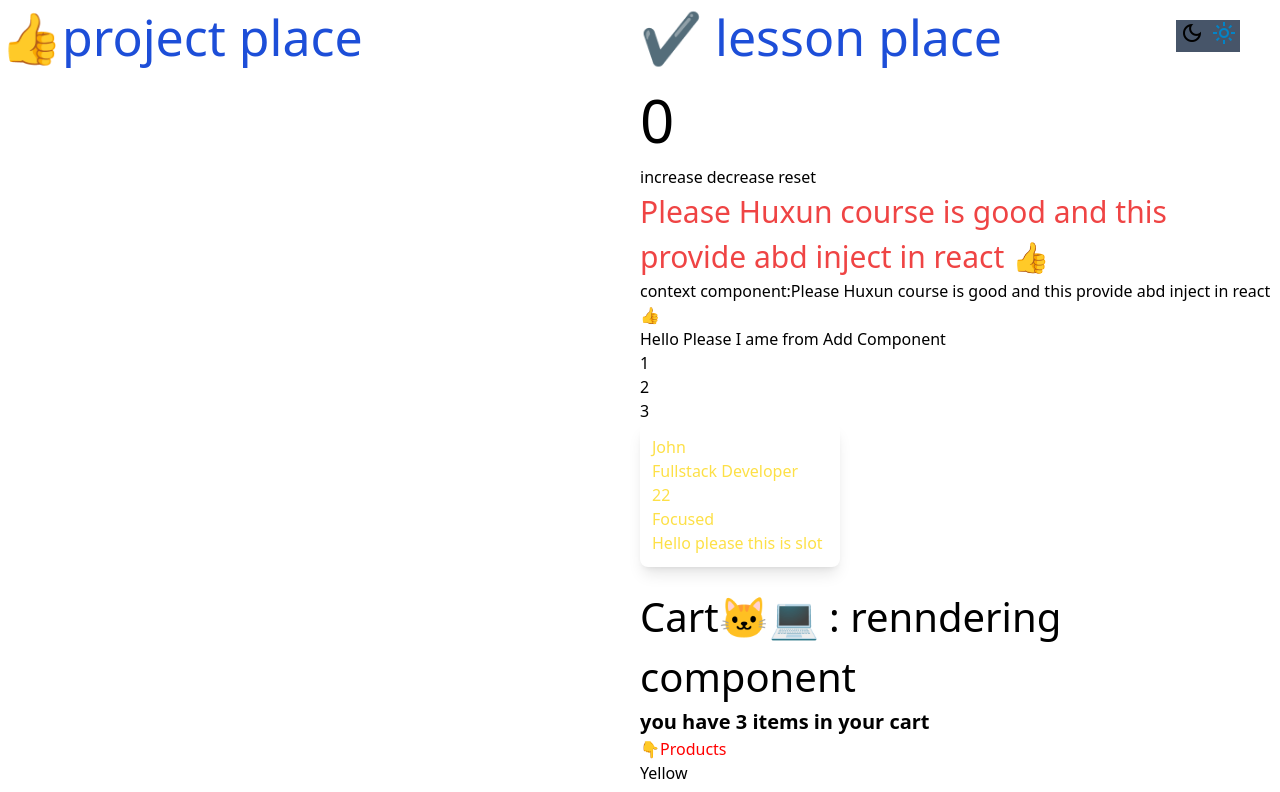
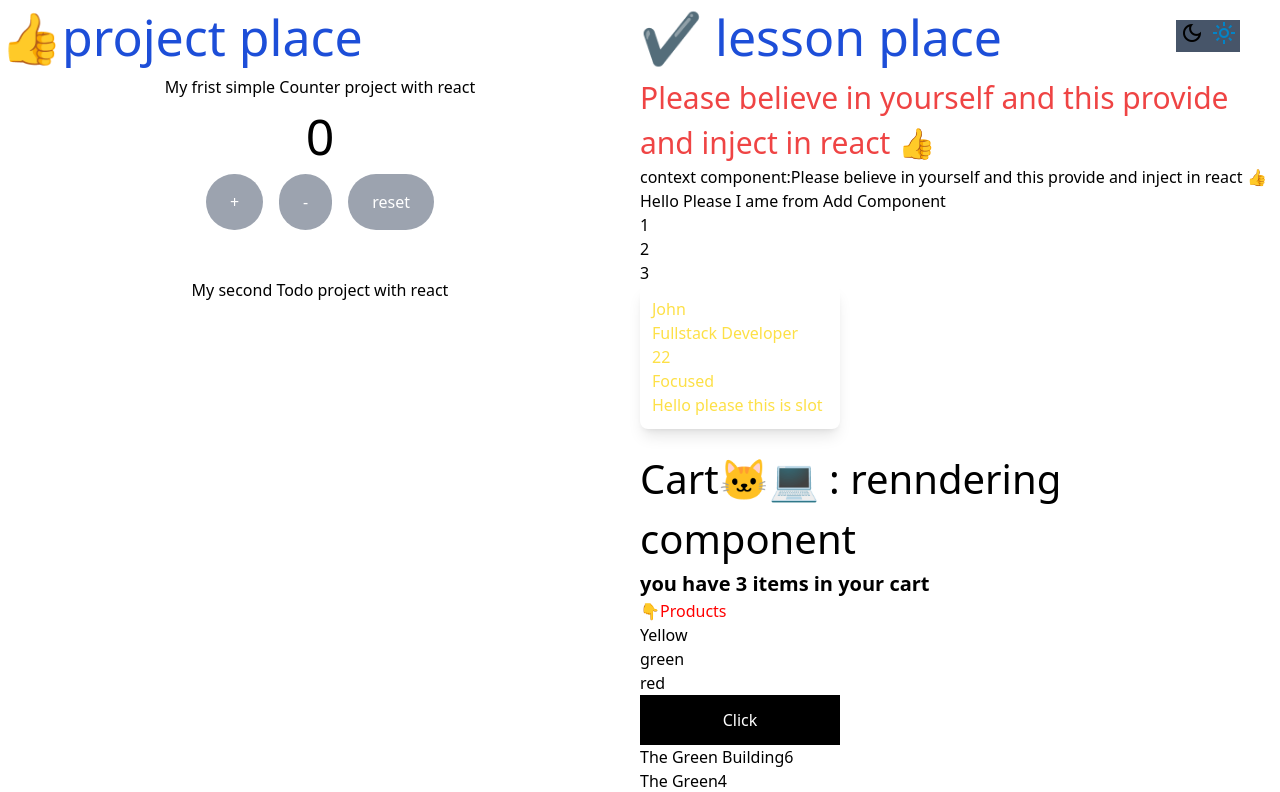
Before and after one commit to gyamficodes/myapp-react-lesson, a React (Create React App) app: page / in a window 1280 px wide. Shown: the top 792 px of the page. Built offline with nearby package versions, Linux system fonts and the light colour scheme; no server answers.

Commit message:
Project  started.

```diff
--- a/src/App.js
+++ b/src/App.js
@@ -1,4 +1,8 @@
 "use client";
+// project
+import Counter from "./components/Counter.jsx/Counter";
+import Todo from "./components/TodoProject/Todo";
+// project
 import UserReducer from "./components/UserReducer";
 import Add from "./components/Add";
 import Cart from "./components/Cart";
@@ -7,17 +11,17 @@ import { useState, useEffect } from "react";
 import Form from "./components/Form";
 import Useeffect from "./components/Useeffect";
 import Context from "./components/Context";
-// import Ref from "./components/Ref";
+import Ref from "./components/Ref";
 // first import  creatcontext api
 import { createContext } from "react";
+
 // create an instace for the (createcontext )
 export const Data = createContext();
 
 function App() {
   const name = "John";
 
-  const message =
-    "Please Huxun course is good and this provide abd inject in react 👍";
+  const message ="Please believe in yourself and this provide and inject in react 👍";
 
   const [theme, setTheme] = useState("light_mode"); // Change default theme to "light_mode"
   const options = [
@@ -38,12 +42,16 @@ function App() {
       <div className=" grid grid-cols-2 w-full">
         <div className=" w-full">
           <h1 className=" text-[50px] text-blue-700">👍project place</h1>
+  <div className=" flex items-center gap-[3em] flex-col">
+  <Counter/>
+  <Todo/>
+  </div>
         </div>
 
         <div className=" w-full">
         <h1 className=" text-[50px] text-blue-700">✔ lesson place</h1>
-          {/* <Ref/> */}
-      <UserReducer/>
+          <Ref/>
+
 
 {/* we have to wrap our component with provider  component*/}
 <Data.Provider value={message}>
@@ -74,7 +82,7 @@ function App() {
 
 
 
-
+      <UserReducer/>
 
 <h1>dfddsgufsjdk.</h1>
 
--- a/src/components/Counter.jsx/Counter.jsx
+++ b/src/components/Counter.jsx/Counter.jsx
@@ -1,8 +1,26 @@
+import { useState } from "react"
 
 
 function Counter(){
+let [count, setCount] = useState(0)
+
+const increament = () => setCount(count + 1);
+const decreament = () => setCount(count - 1);
+const reset = () => setCount(count = 0 );
+
   return (
-    <div>Counter</div>
+    <>
+     <div className="  flex items-center justify-center flex-col">
+        <h1>My frist simple Counter project with react</h1>
+     <h1 className=" text-[50px]">{count}</h1>
+
+       <div className=" flex items-center gap-4">
+     <button onClick={increament} className=" text-white px-6 rounded-[100px] py-4 bg-gray-400">+</button>
+     <button onClick={decreament} className=" text-white px-6 rounded-[100px] py-4 bg-gray-400">-</button>
+     <button onClick={reset} className=" text-white px-6 rounded-[100px] py-4 bg-gray-400">reset</button>
+       </div>
+     </div>
+    </>
   )
 }
 
--- /dev/null
+++ b/src/components/TodoProject/Todo.jsx
@@ -0,0 +1,11 @@
+import React from 'react'
+
+const Todo = () => {
+  return (
+ <>
+   <h1>My second Todo project with react</h1>
+ </>
+  )
+}
+
+export default Todo
```
